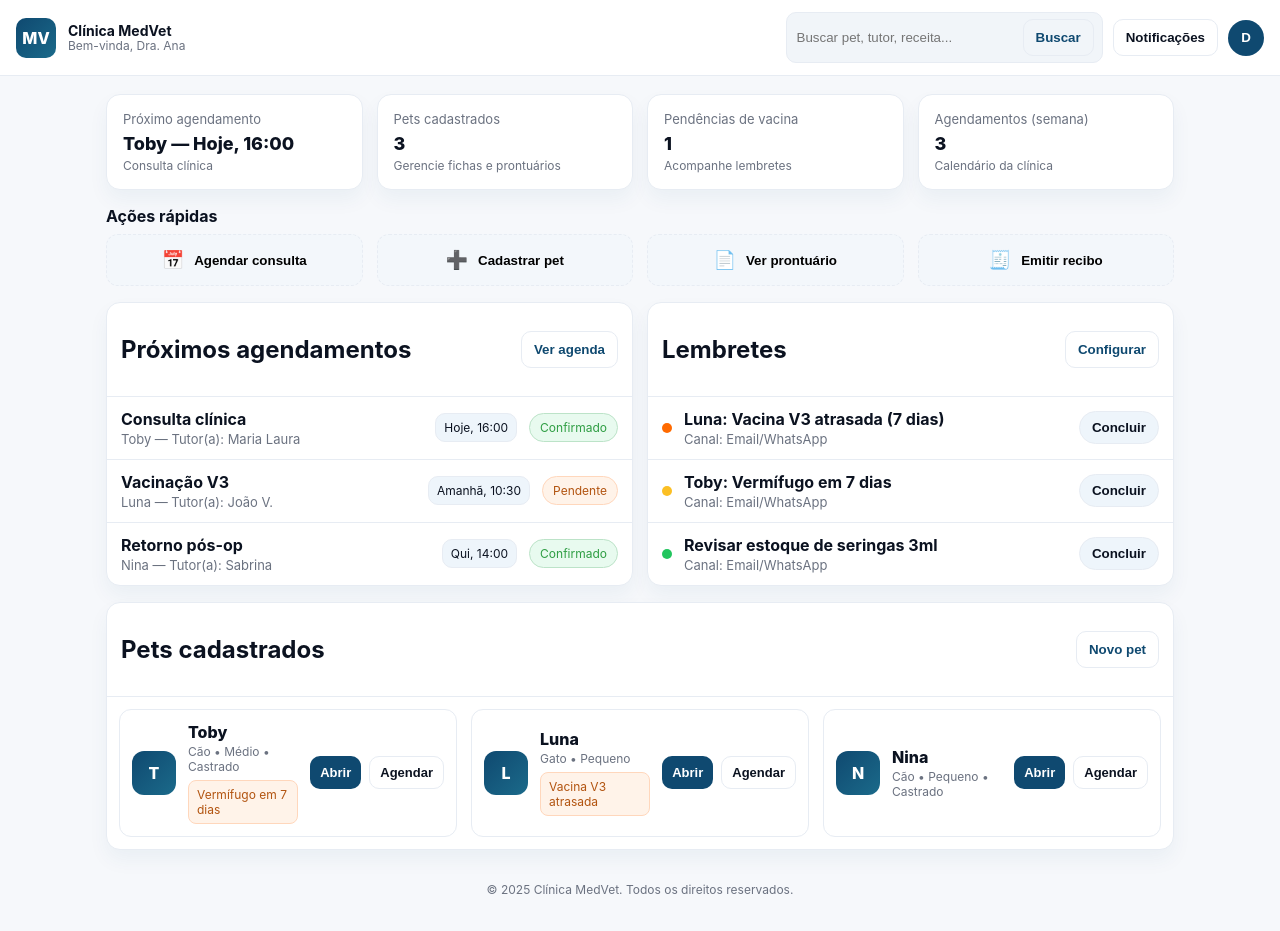
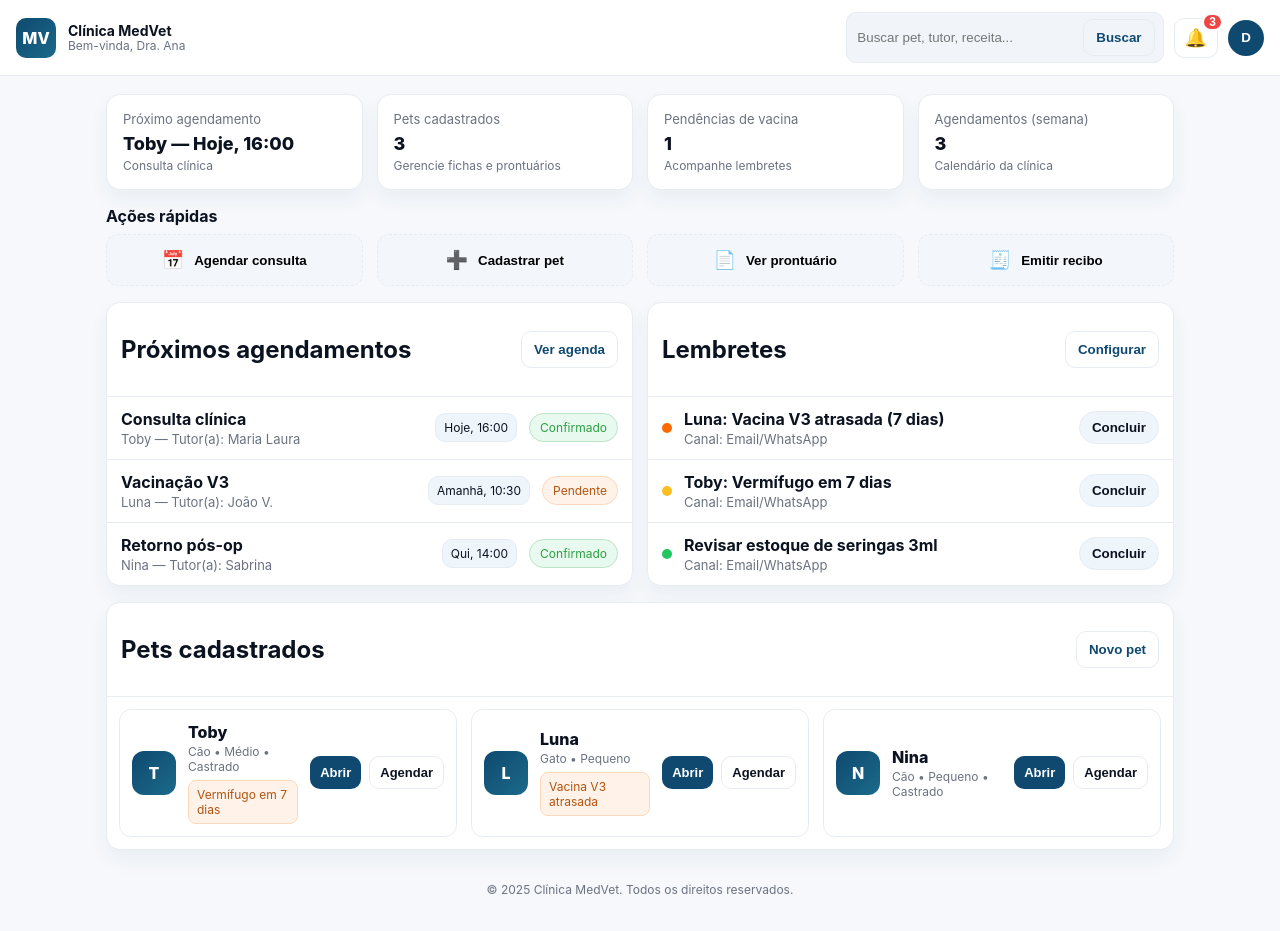
Before and after one commit to PGalmeida/MedVet, a React (Create React App) app in the folder frontend/: page / in a window 1280 px wide. Built offline with nearby package versions, Linux system fonts and the light colour scheme.

Commit message:
feat: adicionar painel de notificações com badge e dropdown

```diff
--- a/frontend/src/pages/Dashboard.css
+++ b/frontend/src/pages/Dashboard.css
@@ -32,7 +32,11 @@ body{margin:0;font-family:Inter,system-ui,Segoe UI,Arial;color:#0b1220;backgroun
 .brand-meta strong{font-size:14px}
 .brand-meta span{font-size:12px;color:var(--muted)}
 
-.top-actions{display:flex;align-items:center;gap:10px}
+.top-actions{
+  display:flex;align-items:center;gap:10px;
+  position: relative; /* para ancorar o dropdown */
+}
+
 .search{display:flex;gap:8px;align-items:center;background:#f1f5f9;border:1px solid var(--border);padding:6px 8px;border-radius:10px}
 .search input{border:0;outline:0;background:transparent;min-width:220px}
 
@@ -123,3 +127,58 @@ body{margin:0;font-family:Inter,system-ui,Segoe UI,Arial;color:#0b1220;backgroun
 .dash-footer{
   text-align:center;color:var(--muted);font-size:12px;padding:16px
 }
+
+/* 🔔 Notificações */
+.notif-bell{
+  position:relative;
+  border:1px solid var(--border);
+  background:#fff;
+  color:#0b1220;
+  border-radius:10px;
+  padding:8px 10px;
+  cursor:pointer;
+  display:flex; align-items:center; gap:8px;
+}
+.notif-bell:hover{background:#f8fbff}
+.bell{font-size:18px}
+.notif-badge{
+  position:absolute; top:-6px; right:-6px;
+  min-width:18px; height:18px; padding:0 5px;
+  background:#ef4444; color:#fff; font-size:12px; font-weight:800;
+  border-radius:999px; display:flex; align-items:center; justify-content:center;
+  border:2px solid #fff;
+}
+
+.notif-panel{
+  position:absolute; right:0; top:52px; z-index:20;
+  width:380px; max-height:60vh; overflow:auto;
+  background:#fff; border:1px solid var(--border); border-radius:14px;
+  box-shadow:0 20px 40px rgba(15,73,112,.12);
+}
+@media (max-width:480px){
+  .notif-panel{ width:92vw; right:4vw; }
+}
+
+.notif-head{
+  display:flex; align-items:center; justify-content:space-between;
+  padding:12px 14px; border-bottom:1px solid var(--border);
+}
+.notif-actions{display:flex; gap:8px}
+.notif-empty{padding:18px; color:var(--muted); text-align:center}
+
+.notif-list{list-style:none; margin:0; padding:0}
+.notif-item{
+  display:flex; align-items:flex-start; gap:12px;
+  padding:12px 14px; border-bottom:1px solid var(--border);
+}
+.notif-item.lido{background:#fafcff}
+.notif-main{flex:1}
+.notif-title{font-weight:800; display:flex; align-items:center; gap:8px}
+.notif-text{margin-top:4px}
+.notif-meta{font-size:12px; color:var(--muted); margin-top:4px}
+.notif-buttons{display:flex; gap:8px; align-items:center}
+
+.pill.new{
+  font-size:11px; padding:4px 8px; border-radius:999px;
+  border:1px solid var(--border); background:#eef5fb
+}
--- a/frontend/src/pages/Dashboard.jsx
+++ b/frontend/src/pages/Dashboard.jsx
@@ -1,4 +1,4 @@
-import React, { useMemo, useState } from "react";
+import React, { useEffect, useMemo, useRef, useState } from "react";
 import "./Dashboard.css";
 
 export default function Dashboard() {
@@ -38,6 +38,55 @@ export default function Dashboard() {
   function irProntuario() { alert("Ir para: /prontuario"); }
   function emitirRecibo() { alert("Emitir recibo (exemplo)"); }
 
+  // ==========================
+  // 🔔 NOTIFICAÇÕES INTELIGENTES
+  // ==========================
+  const defaultNotifications = [
+    { id: "n1", titulo: "Vacina atrasada", texto: "Luna precisa da V3 (7 dias de atraso)", nivel: "alto", lido: false, acao: "Agendar vacina" },
+    { id: "n2", titulo: "Exame disponível", texto: "Resultado de hemograma do Toby foi anexado", nivel: "medio", lido: false, acao: "Abrir prontuário" },
+    { id: "n3", titulo: "Pagamento pendente", texto: "Consulta Nina — boleto não compensado", nivel: "medio", lido: false, acao: "Enviar lembrete" },
+    { id: "n4", titulo: "Baixo estoque", texto: "Soro fisiológico 0.9% abaixo do mínimo", nivel: "baixo", lido: true,  acao: "Repor estoque" },
+  ];
+
+  const [notifications, setNotifications] = useState(() => {
+    const saved = localStorage.getItem("medvet.notifications");
+    return saved ? JSON.parse(saved) : defaultNotifications;
+  });
+  const [notifOpen, setNotifOpen] = useState(false);
+
+  // persistência
+  useEffect(() => {
+    localStorage.setItem("medvet.notifications", JSON.stringify(notifications));
+  }, [notifications]);
+
+  const unreadCount = notifications.filter(n => !n.lido).length;
+
+  function togglePanel() { setNotifOpen(v => !v); }
+  function closePanel() { setNotifOpen(false); }
+
+  function marcarComoLida(id) {
+    setNotifications(prev => prev.map(n => n.id === id ? { ...n, lido: true } : n));
+  }
+  function concluir(id) {
+    setNotifications(prev => prev.filter(n => n.id !== id));
+  }
+  function marcarTodasComoLidas() {
+    setNotifications(prev => prev.map(n => ({ ...n, lido: true })));
+  }
+  function limparTodas() {
+    setNotifications([]);
+  }
+
+  // fechar ao clicar fora do painel
+  const panelRef = useRef(null);
+  useEffect(() => {
+    function onClickOutside(e) {
+      if (panelRef.current && !panelRef.current.contains(e.target)) closePanel();
+    }
+    if (notifOpen) document.addEventListener("mousedown", onClickOutside);
+    return () => document.removeEventListener("mousedown", onClickOutside);
+  }, [notifOpen]);
+
   return (
     <div className="dash-wrap">
       {/* Topbar */}
@@ -55,10 +104,58 @@ export default function Dashboard() {
             <input type="search" placeholder="Buscar pet, tutor, receita..." aria-label="Buscar" />
             <button className="btn btn-ghost" onClick={()=>alert("Buscar...")}>Buscar</button>
           </div>
-          <button className="btn btn-outline" onClick={()=>alert("Notificações")}>Notificações</button>
+
+          {/* 🔔 Sino de notificações */}
+          <button
+            className="notif-bell"
+            title="Notificações"
+            aria-label={`Abrir notificações. ${unreadCount} não lidas.`}
+            onClick={togglePanel}
+          >
+            <span className="bell" aria-hidden>🔔</span>
+            {unreadCount > 0 && <span className="notif-badge" aria-live="polite">{unreadCount}</span>}
+          </button>
+
           <button className="avatar" title="Perfil" onClick={()=>alert("Perfil / Sair")}>
             {user.nome?.slice(0,1)}
           </button>
+
+          {/* Painel dropdown de notificações */}
+          {notifOpen && (
+            <div className="notif-panel" ref={panelRef} role="dialog" aria-label="Notificações">
+              <div className="notif-head">
+                <strong>Notificações</strong>
+                <div className="notif-actions">
+                  <button className="btn btn-ghost btn-small" onClick={marcarTodasComoLidas}>Marcar todas como lidas</button>
+                  <button className="btn btn-outline btn-small" onClick={limparTodas}>Limpar</button>
+                </div>
+              </div>
+
+              {notifications.length === 0 ? (
+                <div className="notif-empty">Sem notificações no momento 🎉</div>
+              ) : (
+                <ul className="notif-list">
+                  {notifications.map(n => (
+                    <li key={n.id} className={`notif-item ${n.lido ? "lido" : ""}`}>
+                      <div className="dot" data-nivel={n.nivel} aria-hidden />
+                      <div className="notif-main">
+                        <div className="notif-title">
+                          {n.titulo}
+                          {!n.lido && <span className="pill new">novo</span>}
+                        </div>
+                        <div className="notif-text">{n.texto}</div>
+                        <div className="notif-meta">Nível: {n.nivel}</div>
+                      </div>
+                      <div className="notif-buttons">
+                        <button className="btn btn-pill btn-small" onClick={()=>marcarComoLida(n.id)}>Marcar lida</button>
+                        <button className="btn btn-small" onClick={()=>concluir(n.id)}>{n.acao || "Concluir"}</button>
+                      </div>
+                    </li>
+                  ))}
+                </ul>
+              )}
+            </div>
+          )}
         </div>
       </header>
 
```
